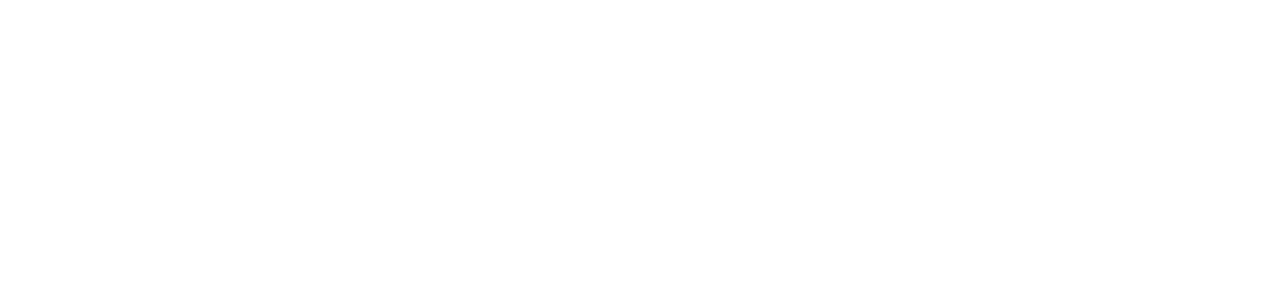
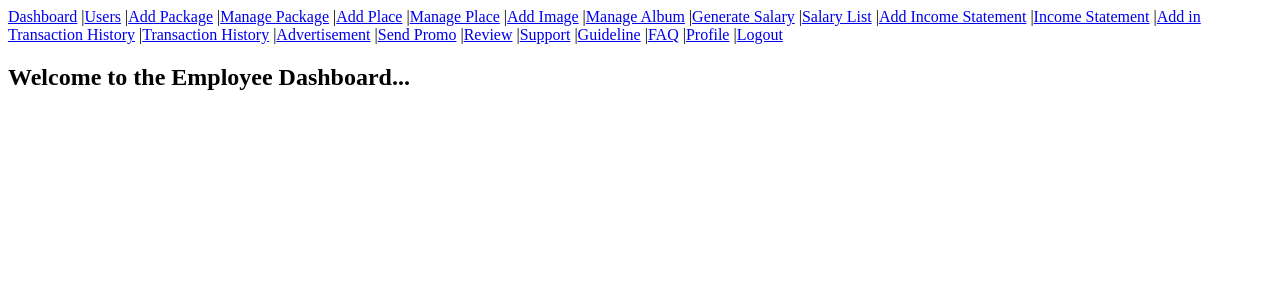
Before and after one commit to Nobobi-Hasan/APWT-Final-Project, a React (Create React App) app in the folder frontend/: page /employee in a window 1280 px wide. Shown: the top 300 px of the page. Built offline with nearby package versions, Linux system fonts and the light colour scheme.

Commit message:
Navbar added

```diff
--- a/frontend/package.json
+++ b/frontend/package.json
@@ -8,6 +8,7 @@
     "@testing-library/user-event": "^12.8.3",
     "react": "^17.0.2",
     "react-dom": "^17.0.2",
+    "react-router-dom": "^5.2.0",
     "react-scripts": "4.0.3",
     "web-vitals": "^1.1.2"
   },
--- a/frontend/src/App.js
+++ b/frontend/src/App.js
@@ -1,8 +1,82 @@
+//import { useState } from "react";
+import EmployeeNavbar from "./employeeComponents/EmployeeNavbar";
+//import { useFetch } from './employeeComponents/useFetch';
+
+import { BrowserRouter as Router, Route, Switch } from "react-router-dom";
+
 function App() {
   return (
-    <div className="App">
+    <Router>
+        {/* <EmployeeNavbar /> */}
+        <Switch>
 
-    </div>
+        <Route path="/employee">
+                    <EmployeeNavbar />
+                    <h2>Welcome to the  Employee Dashboard...</h2>
+        </Route>
+
+        <Route path="/employee/userList">
+                    <EmployeeNavbar />
+        </Route>
+
+        <Route path="/employee/packageAdd">
+                    <EmployeeNavbar />
+        </Route>
+
+        <Route path="/employee/package">
+                    <EmployeeNavbar />
+        </Route>
+
+        <Route path="/employee/placeAdd">
+                    <EmployeeNavbar />
+        </Route>
+
+        <Route path="/employee/place">
+                    <EmployeeNavbar />
+        </Route>
+
+        <Route path="/employee/gallery">
+                    <EmployeeNavbar />
+        </Route>
+
+        <Route path="/employee/galleryManage">
+                    <EmployeeNavbar />
+        </Route>
+
+        <Route path="/employee/salary">
+                    <EmployeeNavbar />
+        </Route>
+
+        <Route path="/employee/salary/List">
+                    <EmployeeNavbar />
+        </Route>
+
+        <Route path="/employee/satementAdd">
+                    <EmployeeNavbar />
+        </Route>
+
+        <Route path="/employee/statement">
+                    <EmployeeNavbar />
+        </Route>
+
+        <Route path="/employee/transactionAdd">
+                    <EmployeeNavbar />
+        </Route>
+
+        <Route path="/employee/transaction">
+                    <EmployeeNavbar />
+        </Route>
+
+        <Route path="/employee/advertisement">
+                    <EmployeeNavbar />
+        </Route>
+
+        <Route path="/employee/promo">
+                    <EmployeeNavbar />
+        </Route>
+
+        </Switch>
+    </Router>
   );
 }
 
--- /dev/null
+++ b/frontend/src/employeeComponents/EmployeeNavbar.js
@@ -0,0 +1,32 @@
+import {Link} from 'react-router-dom';
+
+const EmployeeNavbar = ()=>{
+    return(
+        <div>
+            <Link to='/employee'>Dashboard</Link> |
+            <Link to='/employee/userlist'>Users</Link> |
+            <Link to='/employee/packageAdd'>Add Package</Link> |
+            <Link to='/employee/package'>Manage Package</Link> |
+            <Link to='/employee/placeAdd'>Add Place</Link> |
+            <Link to='/employee/place'>Manage Place</Link> |
+            <Link to='/employee/gallery'>Add Image</Link> |
+            <Link to='/employee/galleryManage'>Manage Album</Link> |
+            <Link to='/employee/salary'>Generate Salary</Link> |
+            <Link to='/employee/salary/List'>Salary List</Link> |
+            <Link to='/employee/statementAdd'>Add Income Statement</Link> |
+            <Link to='/employee/statement'>Income Statement</Link> |
+            <Link to='/employee/transactionAdd'>Add in Transaction History</Link> |
+            <Link to='/employee/transaction'>Transaction History</Link> |
+            <Link to='/employee/advertisement'>Advertisement</Link> |
+            <Link to='/employee/promo'>Send Promo</Link> |
+            <Link to='/employee/Review'>Review</Link> |
+            <Link to='/employee/support'>Support</Link> |
+            <Link to='/employee/guideline'>Guideline</Link> |
+            <Link to='/employee/faq'>FAQ</Link> |
+            <Link to='/employee/profile'>Profile</Link> |
+            <Link to='/login'>Logout</Link>
+        </div>
+    );
+}
+
+export default EmployeeNavbar;
```
Also changed, not shown: 1 other file (tests, documents, lock files or other folders).
